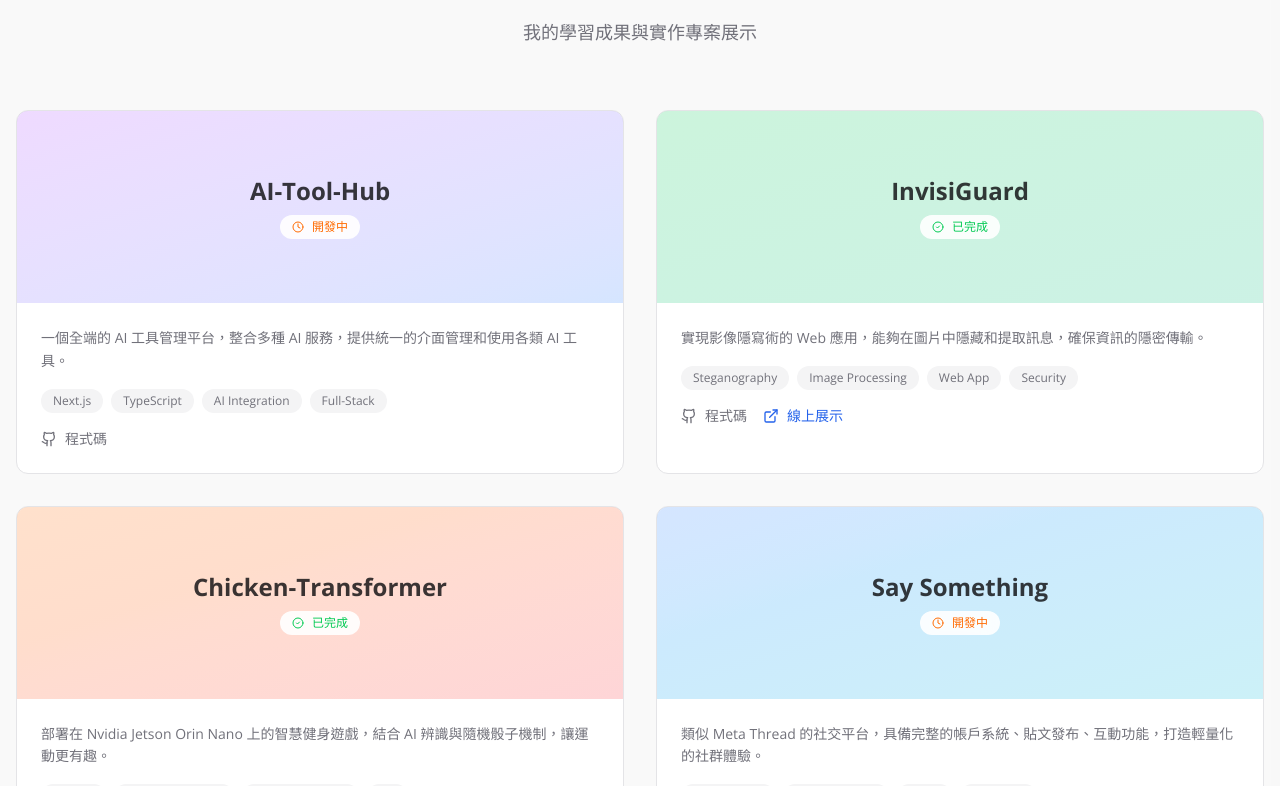
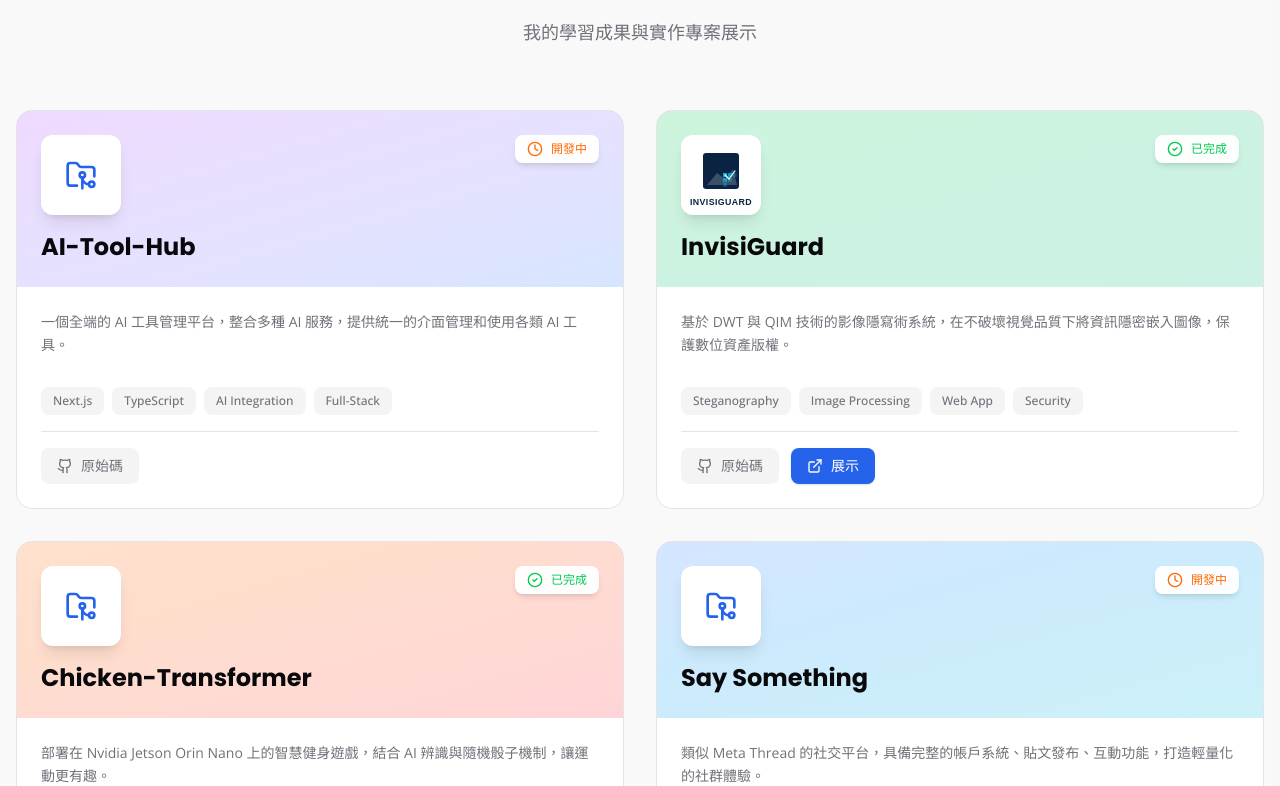
Before and after one commit to Laurence-R/Portfolio, a Next.js app: page / in a window 1280 px wide. Shown: the part 2094-2880 px from the top of the page. Built offline with nearby package versions, Linux system fonts and the light colour scheme.

Commit message:
fix: modifying project card formation (adding logo)

```diff
--- a/components/sections/projects.tsx
+++ b/components/sections/projects.tsx
@@ -1,6 +1,7 @@
-'use client'
-import { ExternalLink, Github, Clock, CheckCircle2 } from 'lucide-react'
+import { ExternalLink, Github, Clock, CheckCircle2, FolderGit2 } from 'lucide-react'
 import { PROJECT_DATA } from '@/lib/constants/projectData'
+import Image from 'next/image'
+
 
 export default function Projects() {
 	const projects = PROJECT_DATA
@@ -22,73 +23,95 @@ export default function Projects() {
 					{projects.map((project, index) => (
 						<div
 							key={index}
-							className="group bg-card border border-border rounded-xl overflow-hidden hover:border-accent transition-all duration-300 cursor-pointer hover:shadow-xl"
+							className="group bg-card border border-border rounded-2xl overflow-hidden hover:border-accent transition-all duration-300 cursor-pointer hover:shadow-2xl hover:-translate-y-1"
 						>
-							{/* Image/Gradient Header */}
-							<div className={`relative h-48 bg-gradient-to-br ${project.gradient} overflow-hidden`}>
-								<div className="absolute inset-0 flex items-center justify-center">
-									<div className="text-center">
-										<div className="text-foreground/80 text-2xl font-bold mb-2">
-											{project.title}
+							{/* Header with Logo and Status */}
+							<div className={`relative p-6 bg-gradient-to-br ${project.gradient}`}>
+								<div className="flex items-start justify-between">
+									{/* Logo */}
+									<div className="w-20 h-20 bg-white dark:bg-white/90 rounded-xl flex items-center justify-center shadow-lg transition-colors">
+										{project.logo ? (
+											<div className="relative min-w-[80px] min-h-[80px]">
+												<Image
+													src={project.logo}
+													alt={project.logoAlt || `${project.title} Logo`}
+													fill
+													className="object-contain"
+												/>
 											</div>
+										) : (
+											<FolderGit2 className="w-8 h-8 text-accent" />
+										)}
+									</div>
+
 									{/* Status Badge */}
-										<div className="inline-flex items-center gap-2 px-3 py-1 bg-card/90 backdrop-blur-sm rounded-full text-xs">
+									<div className="flex items-center gap-2 px-3 py-1.5 bg-card/95 backdrop-blur-sm rounded-lg shadow-md">
 										{project.status === 'completed' ? (
 											<>
-													<CheckCircle2 className="w-3 h-3 text-green-500" />
-													<span className="text-green-500 font-medium">已完成</span>
+												<CheckCircle2 className="w-4 h-4 text-green-500" />
+												<span className="text-green-500 font-medium text-xs">已完成</span>
 											</>
 										) : (
 											<>
-													<Clock className="w-3 h-3 text-orange-500" />
-													<span className="text-orange-500 font-medium">開發中</span>
+												<Clock className="w-4 h-4 text-orange-500" />
+												<span className="text-orange-500 font-medium text-xs">開發中</span>
 											</>
 										)}
 									</div>
 								</div>
-								</div>
+
+								{/* Title */}
+								<h3 className="font-heading text-2xl font-bold text-foreground mt-4 group-hover:text-accent transition-colors duration-200">
+									{project.title}
+								</h3>
 							</div>
 
 							{/* Content */}
-							<div className="p-6">
-								<p className="text-muted-foreground text-sm mb-4 leading-relaxed">
+							<div className="p-6 space-y-4">
+								{/* Description */}
+								<p className="text-muted-foreground text-sm leading-relaxed min-h-[60px]">
 									{project.description}
 								</p>
 
 								{/* Tags */}
-								<div className="flex flex-wrap gap-2 mb-4">
+								<div className="flex flex-wrap gap-2">
 									{project.tags.map((tag, tagIndex) => (
 										<span
 											key={tagIndex}
-											className="px-3 py-1 bg-muted text-muted-foreground text-xs rounded-full"
+											className="px-3 py-1.5 bg-muted text-muted-foreground text-xs font-medium rounded-lg hover:bg-accent/10 hover:text-accent transition-colors duration-200"
 										>
 											{tag}
 										</span>
 									))}
 								</div>
 
+								{/* Divider */}
+								<div className="border-t border-border pt-4">
 									{/* Links */}
-								<div className="flex items-center gap-4">
+									<div className="flex items-center justify-between">
+										<div className="flex items-center gap-3">
 											<a
 												href={project.github}
 												target="_blank"
 												rel="noopener noreferrer"
-										className="flex items-center gap-2 text-sm text-muted-foreground hover:text-foreground transition-colors duration-200 cursor-pointer"
+												className="flex items-center gap-2 px-4 py-2 bg-muted hover:bg-accent/10 text-muted-foreground hover:text-accent rounded-lg text-sm font-medium transition-all duration-200 cursor-pointer"
 											>
 												<Github className="w-4 h-4" />
-										程式碼
+												原始碼
 											</a>
 											{project.demo && (
 												<a
 													href={project.demo}
 													target="_blank"
 													rel="noopener noreferrer"
-											className="flex items-center gap-2 text-sm text-accent hover:text-accent/80 transition-colors duration-200 cursor-pointer"
+													className="flex items-center gap-2 px-4 py-2 bg-accent hover:bg-accent/90 text-accent-foreground rounded-lg text-sm font-medium transition-all duration-200 cursor-pointer shadow-sm hover:shadow-md"
 												>
 													<ExternalLink className="w-4 h-4" />
-											線上展示
+													展示
 												</a>
 											)}
+										</div>
+									</div>
 								</div>
 							</div>
 						</div>
@@ -101,7 +124,7 @@ export default function Projects() {
 						href="https://github.com/Laurence-R"
 						target="_blank"
 						rel="noopener noreferrer"
-						className="inline-flex items-center gap-2 px-8 py-3 bg-card border border-border text-foreground rounded-lg font-medium hover:bg-muted hover:border-accent transition-all duration-200 cursor-pointer"
+						className="inline-flex items-center gap-2 px-8 py-3 bg-card border-2 border-border text-foreground rounded-xl font-medium hover:bg-muted hover:border-accent transition-all duration-200 cursor-pointer shadow-sm hover:shadow-md"
 					>
 						<Github className="w-5 h-5" />
 						在 GitHub 查看更多專案
--- a/lib/constants/projectData.ts
+++ b/lib/constants/projectData.ts
@@ -13,12 +13,14 @@ export const PROJECT_DATA: ProjectData[] = [
 	},
 	{
 		title: 'InvisiGuard',
-		description: '實現影像隱寫術的 Web 應用，能夠在圖片中隱藏和提取訊息，確保資訊的隱密傳輸。',
+		description: '基於 DWT 與 QIM 技術的影像隱寫術系統，在不破壞視覺品質下將資訊隱密嵌入圖像，保護數位資產版權。',
 		tags: ['Steganography', 'Image Processing', 'Web App', 'Security'],
-		github: 'https://github.com',
+		github: 'https://github.com/Laurence-R/InvisiGuard.git',
 		demo: 'https://example.com',
 		status: 'completed',
 		gradient: 'from-green-500/20 to-emerald-500/20',
+		logo: '/projects/invisiguard.svg',
+		logoAlt: 'InvisiGuard Logo',
 	},
 	{
 		title: 'Chicken-Transformer',
--- a/lib/types/projectData.ts
+++ b/lib/types/projectData.ts
@@ -11,4 +11,6 @@ export interface ProjectData {
 	demo: string | null,
 	status: ProjectStatus,
 	gradient: string,
+	logo?: string,  // 專案 LOGO 路徑（選填）
+	logoAlt?: string,  // LOGO 替代文字（選填）
 }
```
Also changed, not shown: public/projects/InvisiGuard.svg. Lines whose indentation alone changed are shown as unchanged.
